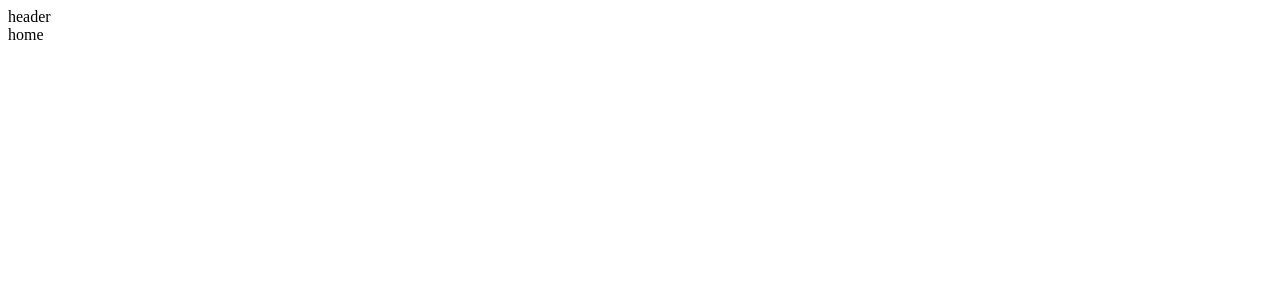
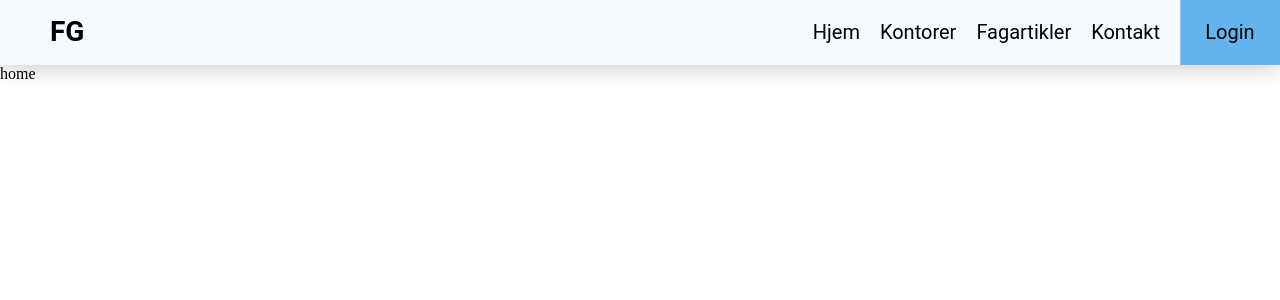
Before and after one commit to kamiifx/WebAppEksamen, a React (Create React App) app in the folder client/: page / in a window 1280 px wide. Shown: the top 300 px of the page. Built offline with nearby package versions, Linux system fonts and the light colour scheme.

Commit message:
added header styling and content, aswell as proxies.

```diff
--- a/client/package.json
+++ b/client/package.json
@@ -6,6 +6,7 @@
     "@testing-library/jest-dom": "^5.11.4",
     "@testing-library/react": "^11.1.0",
     "@testing-library/user-event": "^12.1.10",
+    "http-proxy-middleware": "^1.0.6",
     "react": "^17.0.1",
     "react-dom": "^17.0.1",
     "react-router-dom": "^5.2.0",
--- a/client/src/App.js
+++ b/client/src/App.js
@@ -1,18 +1,20 @@
 import React from 'react';
 import {BrowserRouter,Route} from 'react-router-dom';
-
+import Theme from "./styled/Theme";
 
 import Home from "./components/Home";
 import Header from "./components/Header";
 function App() {
   return (
       <>
+          <Theme>
               <div className="App">
                   <BrowserRouter>
                       <Header/>
                       <Route exact path="/" component={Home}/>
                   </BrowserRouter>
               </div>
+          </Theme>
       </>
   );
 }
--- a/client/src/components/Header.js
+++ b/client/src/components/Header.js
@@ -1,10 +1,55 @@
 import React from 'react';
+import styled from 'styled-components';
+import {LinkNavbar,LeftDivNav} from '../styled/Styled'
+
+const NavBar = styled.nav`
+  position: sticky;
+  height: 65px;
+  width:100%;
+  background-color: ${({ theme }) => theme.colors.default};
+  box-shadow:${({ theme }) => theme.shadows.sm};
+  display: flex;
+  align-items: flex-start;
+  h2{
+    margin-top: 15px;
+    justify-content: center;
+    margin-left: 50px;
+    font-family: 'Roboto',sans-serif;
+    font-size: 28px;
+  };
+`;
+
+const Login = styled.button`
+  color: black;
+  text-decoration: none;
+  margin-left: 20px;
+  font-family: 'Roboto',sans-serif;
+  font-size: 20px;
+  height: 65px;
+  width: 100px;
+  border: none;
+  left: 0;
+  background-color: ${({theme}) => theme.colors.accept};
+  &:hover{
+    transition: 0.5s ease-in-out;
+    background-color:${({theme}) => theme.colors.acceptHover} ;
+  }
+`;
 
 function Header(){
     return(
-        <div>
-            header
-        </div>
+        <header>
+            <NavBar>
+                <h2>FG</h2>
+                <LeftDivNav>
+                    <LinkNavbar href="/">Hjem</LinkNavbar>
+                    <LinkNavbar href="/">Kontorer</LinkNavbar>
+                    <LinkNavbar href="/">Fagartikler</LinkNavbar>
+                    <LinkNavbar href="/">Kontakt</LinkNavbar>
+                    <Login>Login</Login>
+                </LeftDivNav>
+            </NavBar>
+        </header>
     )
 }
 
--- a/client/src/styled/Global.js
+++ b/client/src/styled/Global.js
@@ -2,7 +2,23 @@ import { createGlobalStyle } from "styled-components";
 import normalize from "styled-normalize";
 
 const GlobalStyle = createGlobalStyle`
+  @import url('https://fonts.googleapis.com/css2?family=Noto+Sans+KR:wght@400;500&family=Roboto+Mono:wght@500&family=Roboto:ital,wght@0,100;0,300;0,400;0,500;0,700;0,900;1,100;1,300;1,400;1,500;1,700;1,900&display=swap');
+  p{
+    font-family: 'Roboto', sans-serif;
+    font-size: 16px;
+  },
+  h2{
+    font-family: 'Roboto',sans-serif;
+  },
+  h3{
+    font-family: 'Noto Sans KR',sans-serif;
+  },
+  a{
+    text-decoration: none;
+    color: black;
+  },
 
+  ${normalize}
 `;
 
 
--- /dev/null
+++ b/client/src/styled/Styled.js
@@ -0,0 +1,15 @@
+import styled from 'styled-components';
+
+
+export const LinkNavbar = styled.a`
+  color: black;
+  text-decoration: none;
+  margin-left: 20px;
+  font-family: 'Roboto',sans-serif;
+  font-size: 20px;
+`;
+
+export const LeftDivNav = styled.div`
+  position: sticky;
+  left: 100%;
+`;
--- a/client/src/styled/Theme.js
+++ b/client/src/styled/Theme.js
@@ -1,3 +1,32 @@
 import React from 'react';
 import {ThemeProvider} from "styled-components";
 import {GlobalStyle} from "./Global";
+
+const theme = {
+    body:'#FFF',
+    colors:{
+        default:'#F7FAFC',
+        greenAccept:'#68D391',
+        redDeny:'#FC8181',
+        alert:'#E53E3E',
+        accept:'#63B3ED',
+        acceptHover: '#90CDF4',
+        grayText:'#718096'
+    },
+    shadows:{
+        sm:'0px 0px 25px 0px rgba(0,0,0,0.25);',
+        md:'0px 0px 25px 0px rgba(0,0,0,0.45);',
+        lg:'0px 0px 25px 0px rgba(0,0,0,0.55);',
+        hg:'0px 0px 25px 0px rgba(0,0,0,0.75);'
+    },
+
+}
+
+const Theme = ({children}) => (
+    <>
+        <GlobalStyle/>
+        <ThemeProvider theme={theme}>{children}</ThemeProvider>
+    </>
+);
+
+export default Theme;
```
Also changed, not shown: client/setupProxy.js (added, +9 -0 lines), 1 other file (tests, documents, lock files or other folders). Lines whose indentation alone changed are shown as unchanged.
